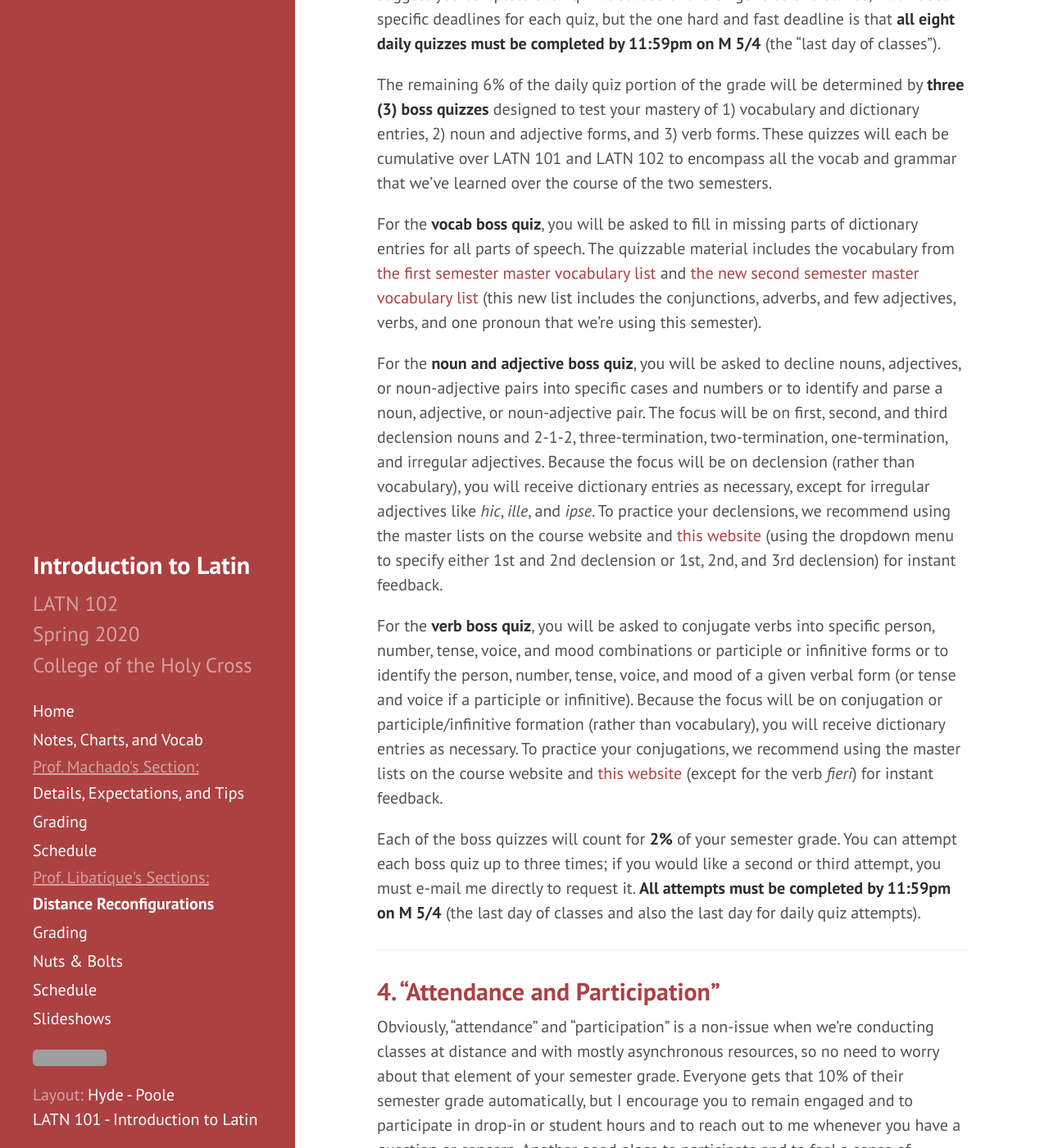
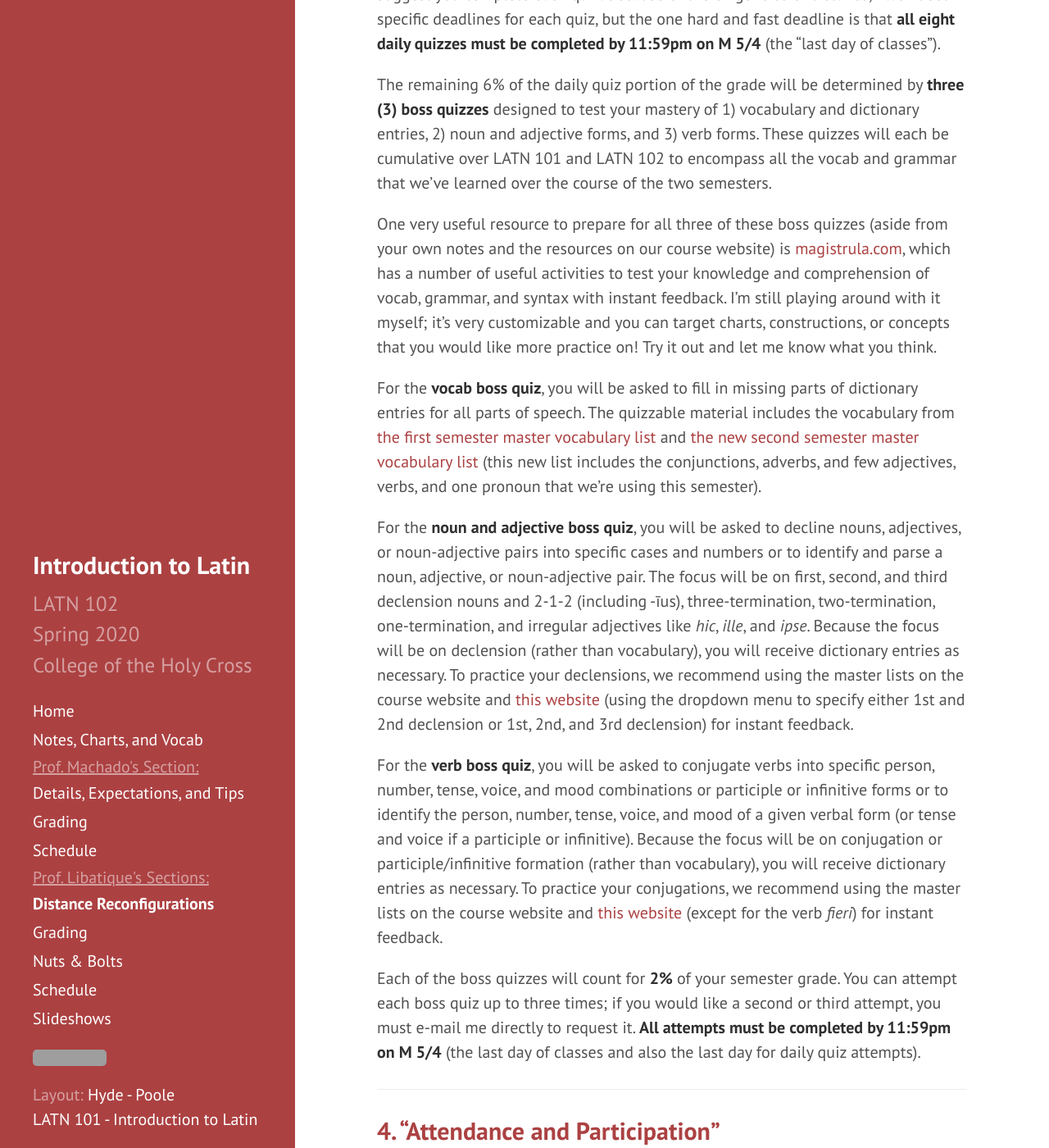
Before and after one commit to DLibatique/LATN102-S20, a Jekyll site: the page built from _pages/distance-DL.md, in a window 1280 px wide and 1400 px high, scrolled down 3588 px. Shown: the whole window at 82% size. Built offline with Jekyll 4.4.1, drawn with Linux system fonts in a browser that asks for light colours; grey boxes are pictures that could not be loaded.

Commit message:
updated resources and wording for bozz quizzes

```diff
--- a/_pages/distance-DL.md
+++ b/_pages/distance-DL.md
@@ -69,9 +69,11 @@ There will be **eight (8) more daily quizzes** of the kind that we know (graded
 
 The remaining 6% of the daily quiz portion of the grade will be determined by **three (3) boss quizzes** designed to test your mastery of 1) vocabulary and dictionary entries, 2) noun and adjective forms, and 3) verb forms. These quizzes will each be cumulative over LATN 101 and LATN 102 to encompass all the vocab and grammar that we’ve learned over the course of the two semesters.
 
+One very useful resource to prepare for all three of these boss quizzes (aside from your own notes and the resources on our course website) is [magistrula.com](https://magistrula.com), which has a number of useful activities to test your knowledge and comprehension of vocab, grammar, and syntax with instant feedback. I’m still playing around with it myself; it’s very customizable and you can target charts, constructions, or concepts that you would like more practice on! Try it out and let me know what you think.
+
 For the **vocab boss quiz**, you will be asked to fill in missing parts of dictionary entries for all parts of speech. The quizzable material includes the vocabulary from [the first semester master vocabulary list](vocab-101) and [the new second semester master vocabulary list](vocab-102) (this new list includes the conjunctions, adverbs, and few adjectives, verbs, and one pronoun that we’re using this semester).
 
-For the **noun and adjective boss quiz**, you will be asked to decline nouns, adjectives, or noun-adjective pairs into specific cases and numbers or to identify and parse a noun, adjective, or noun-adjective pair. The focus will be on first, second, and third declension nouns and 2-1-2, three-termination, two-termination, one-termination, and irregular adjectives. Because the focus will be on declension (rather than vocabulary), you will receive dictionary entries as necessary, except for irregular adjectives like *hic*, *ille*, and *ipse*. To practice your declensions, we recommend using the master lists on the course website and [this website](http://www.graverini.net/luca/langtests/tests_EN/AN.html) (using the dropdown menu to specify either 1st and 2nd declension or 1st, 2nd, and 3rd declension) for instant feedback.
+For the **noun and adjective boss quiz**, you will be asked to decline nouns, adjectives, or noun-adjective pairs into specific cases and numbers or to identify and parse a noun, adjective, or noun-adjective pair. The focus will be on first, second, and third declension nouns and 2-1-2 (including -īus), three-termination, two-termination, one-termination, and irregular adjectives like *hic*, *ille*, and *ipse*. Because the focus will be on declension (rather than vocabulary), you will receive dictionary entries as necessary. To practice your declensions, we recommend using the master lists on the course website and [this website](http://www.graverini.net/luca/langtests/tests_EN/AN.html) (using the dropdown menu to specify either 1st and 2nd declension or 1st, 2nd, and 3rd declension) for instant feedback.
 
 For the **verb boss quiz**, you will be asked to conjugate verbs into specific person, number, tense, voice, and mood combinations or participle or infinitive forms or to identify the person, number, tense, voice, and mood of a given verbal form (or tense and voice if a participle or infinitive). Because the focus will be on conjugation or participle/infinitive formation (rather than vocabulary), you will receive dictionary entries as necessary. To practice your conjugations, we recommend using the master lists on the course website and [this website](https://linguaclassica.com/LatinVerbDrill.html) (except for the verb *fieri*) for instant feedback.
 
```
